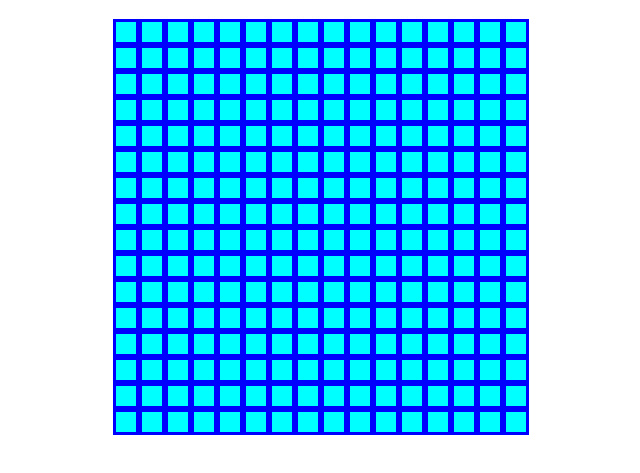
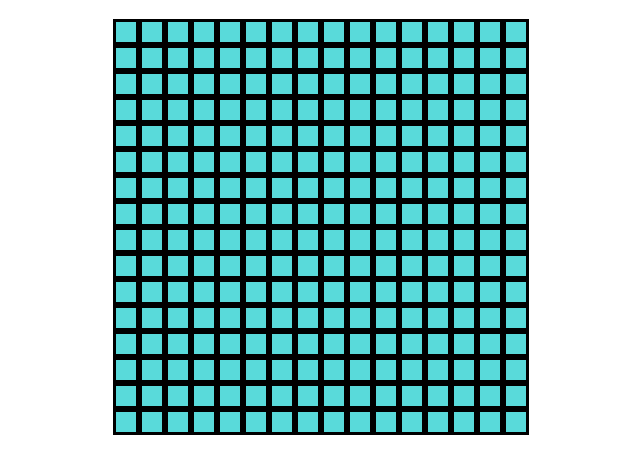
Before and after one commit to HoustonSprouse919/Project-Etch-A-Sketch, a plain HTML site: page index.html in a window 1280 px wide. Shown: the part 69-542 px from the top of the page, without its empty margins (399-1039 px from the left). Drawn offline with Linux system fonts and the light colour scheme.

Commit message:
comments added

```diff
--- a/js-file.js
+++ b/js-file.js
@@ -1,5 +1,4 @@
 let selectedGird =0; //num that user picks
-var randomColor = Math.floor(Math.random()*16777215).toString(16);
 function createGird(grid){
 container.style.gridTemplateColumns = `repeat(${grid}, 1fr)` //these use grid to make rows and columns =
 container.style.gridTemplateRows = `repeat(${grid}, 1fr)`    //what user chooses
@@ -10,7 +9,7 @@ const content = document.createElement('div');  //creates divs called content
 content.classList.add('content'); //adds the content divs
 
 //various style stuff
-content.style.color = 'blue';
+content.style.color = 'black';
 content.style.border = 'solid';
 content.style.width = "20px"
 content.style.height = "20px"
@@ -18,9 +17,8 @@ content.addEventListener('mouseover', mouseOver); //when mouse over goes to mous
 
 function mouseOver(){
     let randomColor = "#" + Math.floor(Math.random()*16777215).toString(16);
-    console.log(randomColor); //testing
     content.setAttribute("style", `background-color: ${randomColor};`) //changes background color in styles
-    }
+    }                              //note to self template literals are very useful!
 
 container.appendChild(content);
 }
--- a/styles.css
+++ b/styles.css
@@ -4,6 +4,6 @@ body{
     margin-left: 40%;
 }
 #container{
-    background-color: aqua;
+    background-color: rgb(89, 218, 218);
     display: grid;
 }
```
